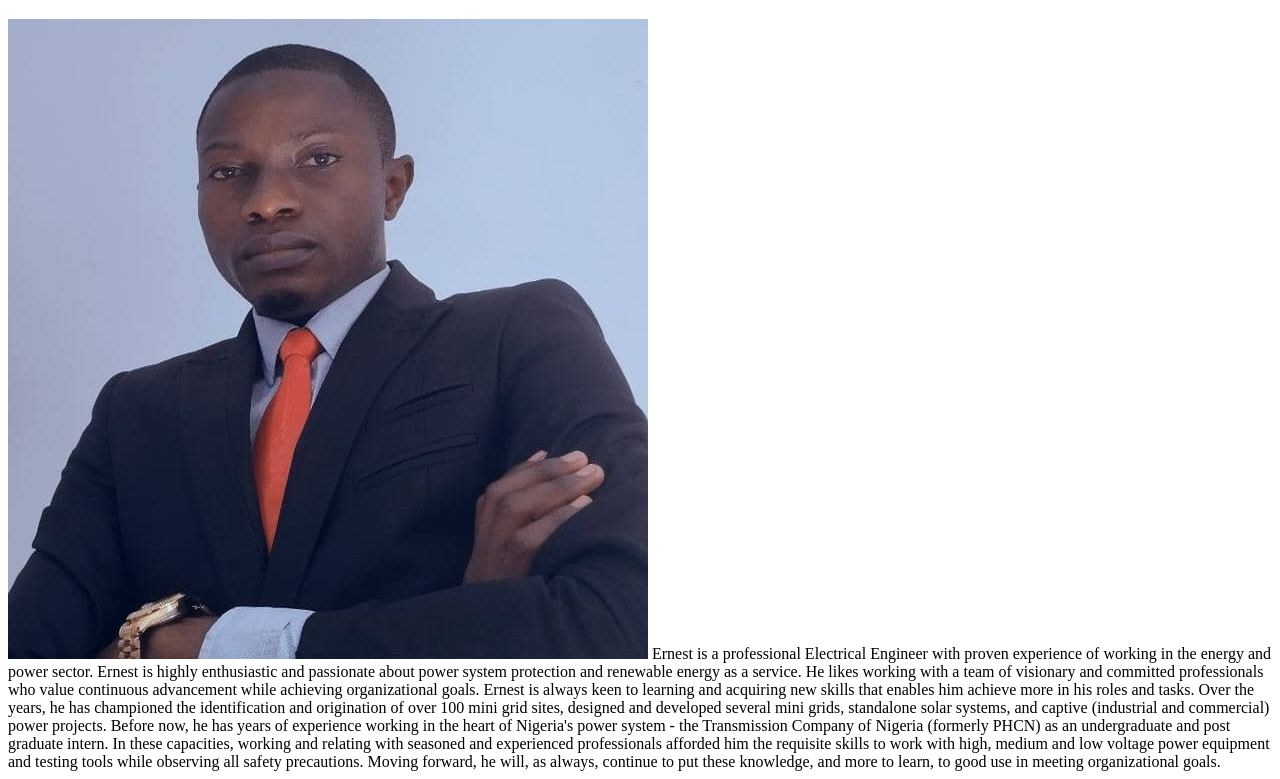
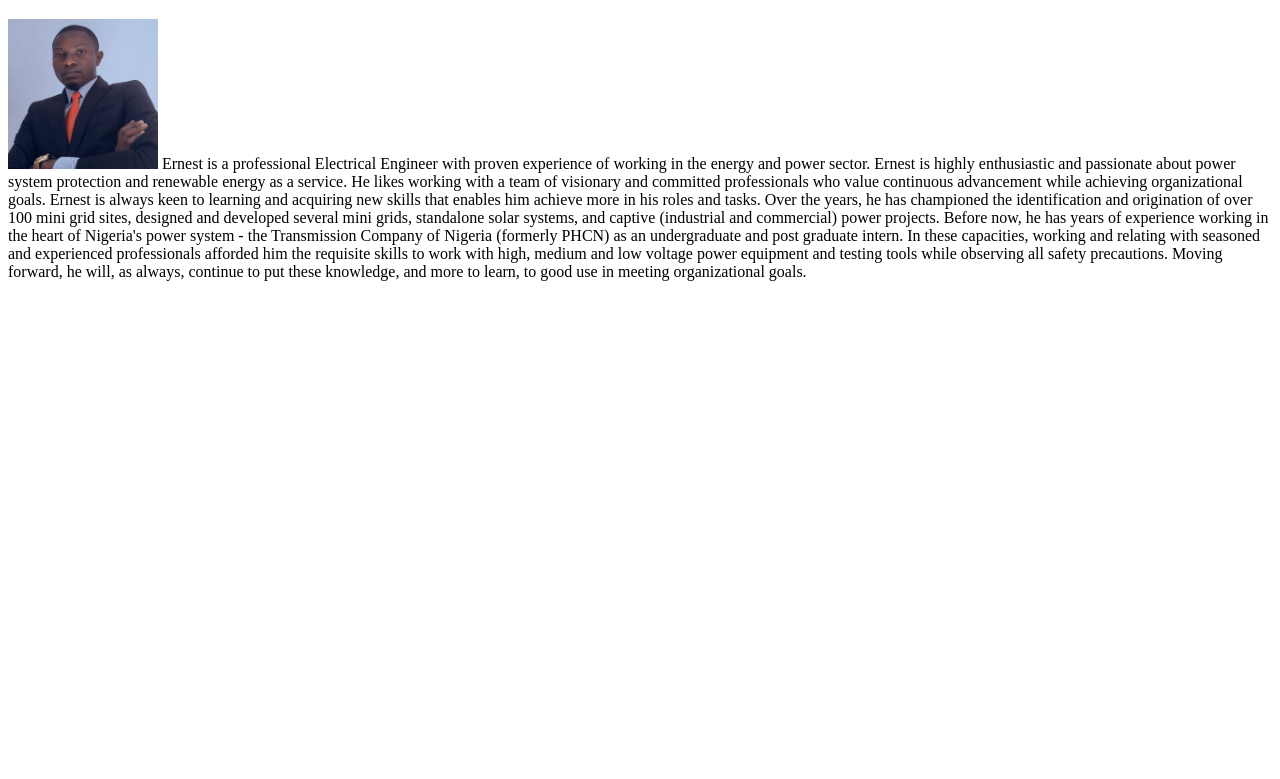
Before and after one commit to PiecitySolutions/My-Resume, a plain HTML site: page About Me/About me.html in a window 1280 px wide. Shown: the part 100-879 px from the top of the page. After the commit the page ends 800 px from the top, so only its background shows below. Drawn offline with Linux system fonts and the light colour scheme.

Commit message:
Add files via upload

```diff
--- a/About Me/About me.html
+++ b/About Me/About me.html
@@ -3,7 +3,8 @@
     <a href="../index.html">Home</a>
 </h5>
 <h1>About Me</h1>
-<img src="../Image/Profile Pix.jpg">
+<img src="../Image/Profile Pix.jpg" height="150" />
+
 Ernest is a professional Electrical Engineer with proven experience of working in the energy and power sector.
 
  Ernest is highly enthusiastic and passionate about power system protection and renewable energy as a service. He likes working with a team of visionary and committed professionals who value continuous advancement while achieving organizational goals.
```
